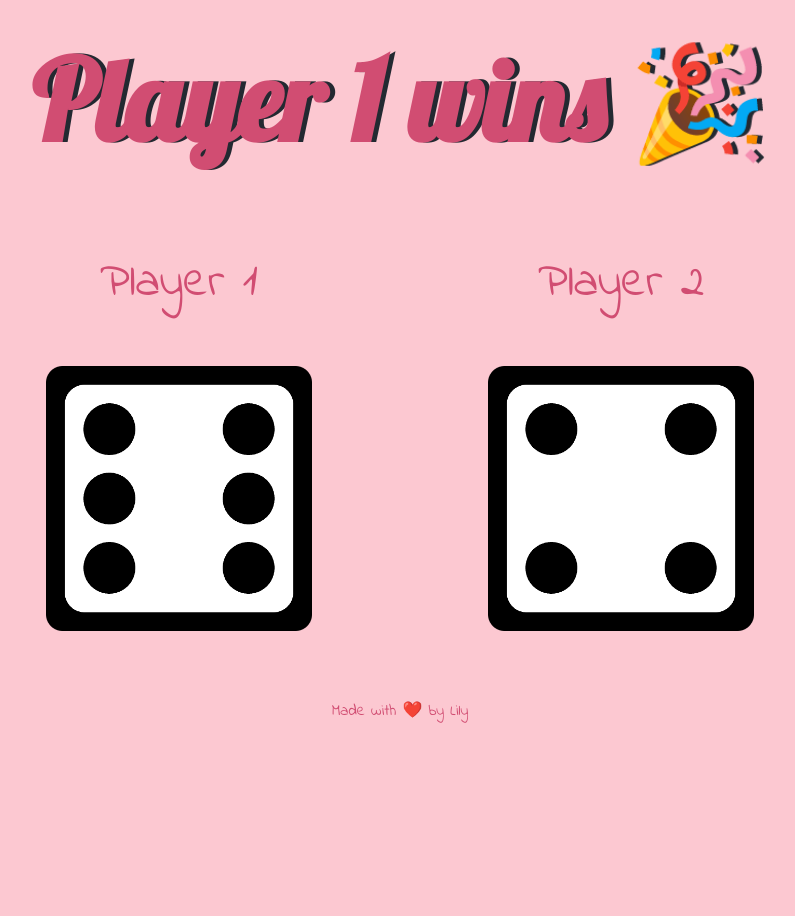
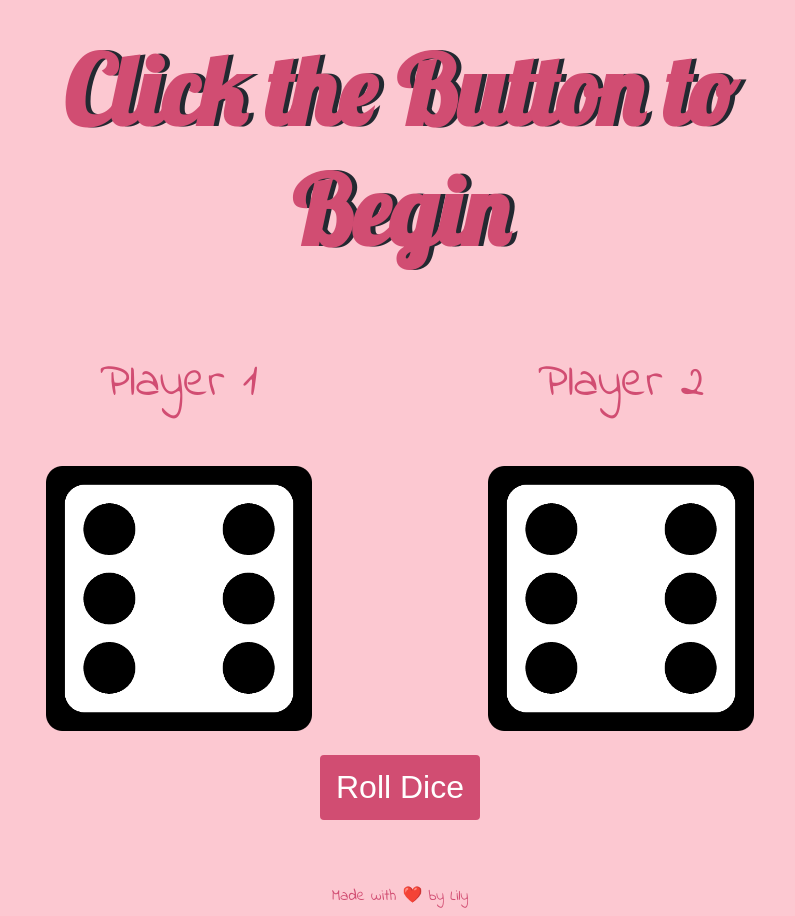
Before and after one commit to lilym036/dice-game, a plain HTML site: page dice.html in a window 1280 px wide. Shown: the whole page, without its empty margins (240-1035 px from the left). Before the commit the page ends 800 px from the top, so only its background shows below. Drawn offline with Linux system fonts and the light colour scheme.

Commit message:
made changes

```diff
--- a/dice.html
+++ b/dice.html
@@ -12,7 +12,7 @@
 <body>
 
   <div class="container">
-    <h1>Refresh Me</h1>
+    <h1>Click the Button to Begin</h1>
     <div class="dice-container">
       <div class="dice">
         <p>Player 1</p>
@@ -24,6 +24,7 @@
         <img class="img2" src="./images/dice6.png">
       </div>
     </div>
+    <button class="btn">Roll Dice</button>
   </div>
 
 
--- a/index.js
+++ b/index.js
@@ -1,25 +1,26 @@
-const randomNumber1= Math.ceil(Math.random() * 6);
-const randomNumber2= Math.ceil(Math.random() * 6);
+const img1 = document.querySelector(".img1");
+const img2 = document.querySelector(".img2");
+const button = document.querySelector(".btn");
+
+const winOrLoose = () => {
+    const randomNumber1 = Math.ceil(Math.random() * 6);
+    const randomNumber2 = Math.ceil(Math.random() * 6);
     console.log(randomNumber1);
     console.log(randomNumber2);
-imgSrc1= `./images/dice${randomNumber1}.png`
-imgSrc2= `./images/dice${randomNumber2}.png`
-
-const img1= document.querySelector(".img1");
-const img2= document.querySelector(".img2");
+    imgSrc1 = `./images/dice${randomNumber1}.png`;
+    imgSrc2 = `./images/dice${randomNumber2}.png`;
 
     img1.setAttribute("src", imgSrc1);
     img2.setAttribute("src", imgSrc2);
 
-
-const winOrLoose= () => {
     if (randomNumber1 > randomNumber2) {
-    document.querySelector("h1").innerHTML= "Player 1 wins 🎉"
+        document.querySelector("h1").innerHTML = "Player 1 wins 🎉"
     } else if (randomNumber1 < randomNumber2) {
-    document.querySelector("h1").innerHTML= "Player 2 Wins! 🎉"
+        document.querySelector("h1").innerHTML = "Player 2 Wins! 🎉"
     } else {
-    document.querySelector("h1").innerHTML= "It's a tie!"
+        document.querySelector("h1").innerHTML = "It's a tie!"
     }
 }
 
-winOrLoose();
+
+button.addEventListener("click", winOrLoose);
--- a/styles.css
+++ b/styles.css
@@ -16,13 +16,14 @@
 
 body {
   background-color: #FCC8D1;
+  /* height: 100vh; */
 }
 
 h1 {
   margin: 30px;
   font-family: 'Lobster', cursive;
   text-shadow: 5px 0 #232931;
-  font-size: 7rem;
+  font-size: 6rem;
   color: #D14D72;
 }
 
@@ -30,6 +31,16 @@ p {
   font-size: 3rem;
   color: #D14D72;
   font-family: 'Indie Flower', cursive;
+}
+
+.btn {
+  font-size: 2rem;
+  border-radius: 4px;
+  margin-top: 20px;
+  background-color: #D14D72;
+  border: 2px solid #D14D72;
+  color: white;
+  padding: 12px 14px;
 }
 
 img {
```
Lines whose indentation alone changed are shown as unchanged.
